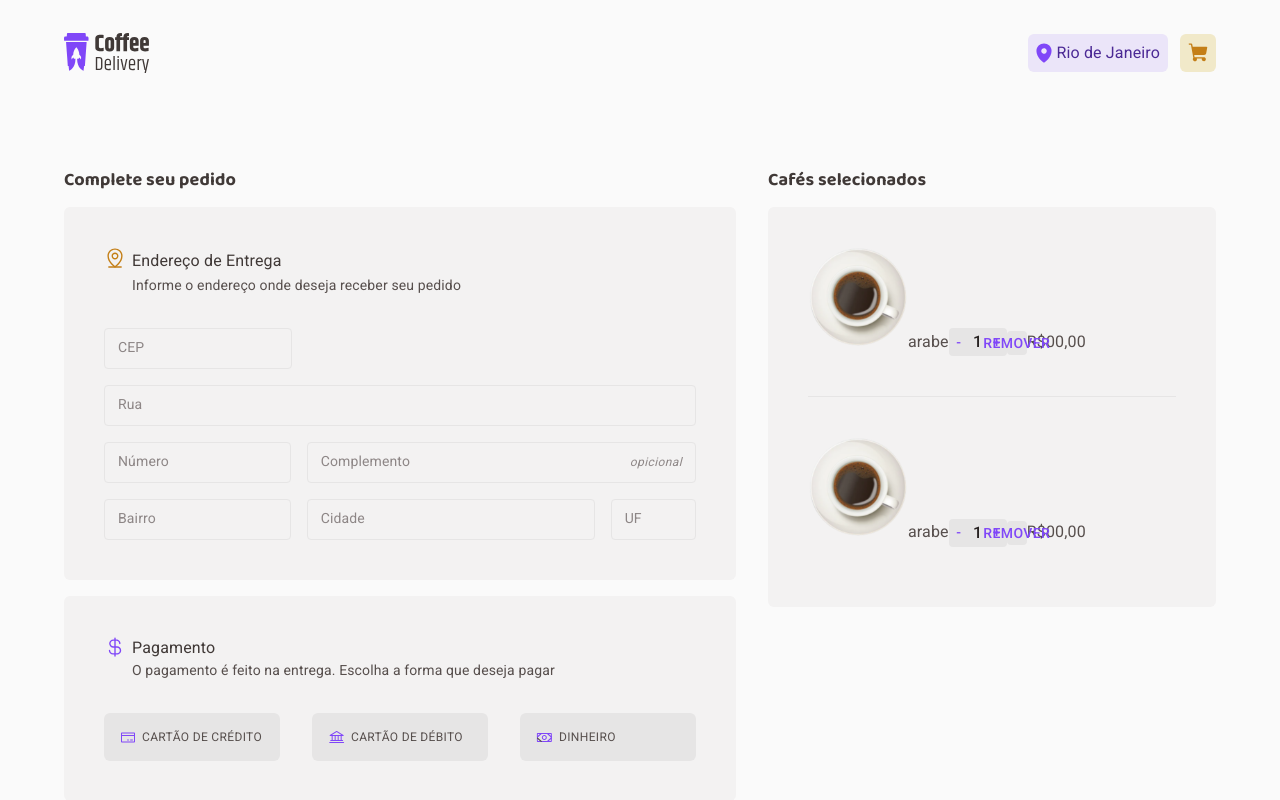
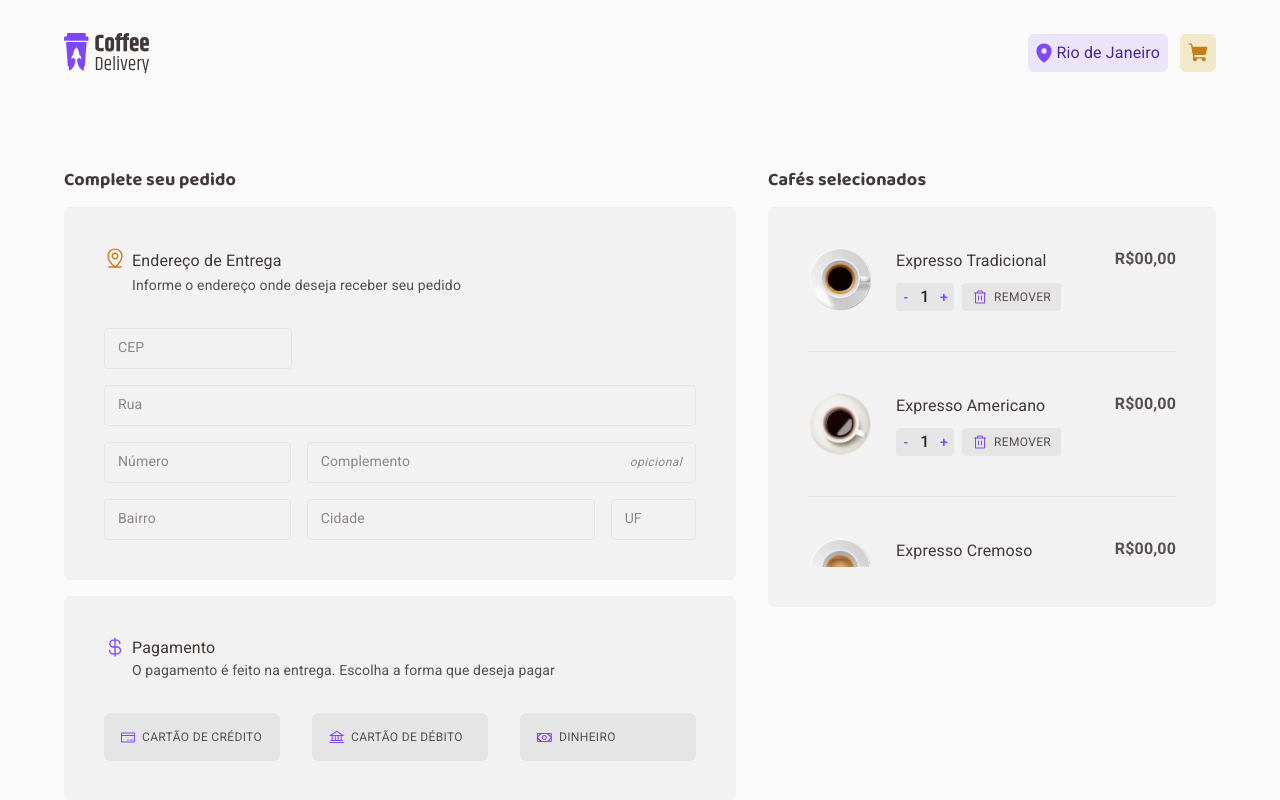
Before and after one commit to MoisesSantana/coffe-delivery, a React (Vite) app: page /checkout in a window 1280 px wide. Shown: the top 800 px of the page. Built offline with nearby package versions, Linux system fonts and the light colour scheme.

Commit message:
:construction: estabelecendo layout dos cards do carrinho

```diff
--- a/src/pages/Checkout/components/Cart/cart-styled.ts
+++ b/src/pages/Checkout/components/Cart/cart-styled.ts
@@ -1,21 +1,10 @@
-import { styled } from '@mui/material';
-import { CheckoutCards } from '../../../../styles/shared-styles';
+import { Button, styled } from '@mui/material';
 
 export const CartContainer = styled('aside')`
   margin: 0 auto;
   display: flex;
   flex-direction: column;
   gap: 1rem;
-  /* justify-content: space-between; */
-  /* @media (max-width: 1820px) {
-    width: 70%;
-  }
-  @media (max-width: 1540px) {
-    width: 80%;
-  }
-  @media (max-width: 1360px) {
-    width: 90%;
-  } */
 `;
 
 export const CartProductList = styled('ul')`
@@ -31,15 +20,43 @@ export const CartProductList = styled('ul')`
     width: 368px;
     padding: 40px 0;
     border-bottom: 1px solid ${({ theme }) => theme.palette.grey[400]};
+    display: flex;
+    justify-content: space-between;
 
     &:first-child {
       padding-top: 0;
     }
+
+    img {
+      width: 64px;
+    }
+
+    .teste {
+      display: flex;
+      flex-direction: column;
+      width: 100%;
+      padding: 0 1.5rem;
+      justify-content: space-between;
+
+      .teste2 {
+        display: flex;
+        gap: 0.5rem;
+      }
+    }
   }
 `;
 
-export const Fodase = styled('div')`
-  width: 368px;
-  padding: 40px 0;
-  background-color: red;
+export const RemoveButtonContainer = styled(Button)`
+  border: none;
+  background-color: ${({ theme }) => theme.palette.grey[400]};
+  color: ${({ theme }) => theme.palette.grey[700]};
+  font-weight: normal;
+  padding: 0 10px;
+  font-size: 0.75rem;
+  font-family: 'Roboto', sans-serif;
+
+  img {
+    max-width: 16px;
+    margin-right: 6px;
+  }
 `;
--- a/src/pages/Checkout/components/Cart/index.tsx
+++ b/src/pages/Checkout/components/Cart/index.tsx
@@ -1,9 +1,14 @@
 import { ButtonGroup, Typography } from '@mui/material';
-import { CartContainer, CartProductList } from './cart-styled';
+import {
+  CartContainer,
+  CartProductList,
+  RemoveButtonContainer,
+} from './cart-styled';
 import {
   ButtonContainer,
   CheckoutCards,
 } from '../../../../styles/shared-styles';
+import { cards } from '../../../../data';
 
 export function Cart() {
   return (
@@ -11,83 +16,30 @@ export function Cart() {
       <Typography variant="h4">Cafés selecionados</Typography>
       <CheckoutCards p="2.5rem">
         <CartProductList>
-          <li>
-            <img src="/coffees/coffee-arabe.svg" alt="" />
-            <span>arabe</span>
+          {cards.map((coffee) => (
+            <li key={coffee.name}>
+              <img src={coffee.image} alt={coffee.name} />
+              <div className="teste">
+                <Typography variant="subtitle1" fontSize={16}>
+                  {coffee.name}
+                </Typography>
+                <div className="teste2">
                   <ButtonGroup>
                     <ButtonContainer>-</ButtonContainer>
                     <ButtonContainer>1</ButtonContainer>
                     <ButtonContainer>+</ButtonContainer>
                   </ButtonGroup>
-            <ButtonContainer>Remover</ButtonContainer>
-            <span>R$00,00</span>
+                  <RemoveButtonContainer>
+                    <img src="/cart/trash.svg" alt="lixeira" />
+                    Remover
+                  </RemoveButtonContainer>
+                </div>
+              </div>
+              <Typography variant="body1" fontWeight="bold" fontSize={16}>
+                R$00,00
+              </Typography>
             </li>
-          <li>
-            <img src="/coffees/coffee-arabe.svg" alt="" />
-            <span>arabe</span>
-            <ButtonGroup>
-              <ButtonContainer>-</ButtonContainer>
-              <ButtonContainer>1</ButtonContainer>
-              <ButtonContainer>+</ButtonContainer>
-            </ButtonGroup>
-            <ButtonContainer>Remover</ButtonContainer>
-            <span>R$00,00</span>
-          </li>
-          <li>
-            <img src="/coffees/coffee-arabe.svg" alt="" />
-            <span>arabe</span>
-            <ButtonGroup>
-              <ButtonContainer>-</ButtonContainer>
-              <ButtonContainer>1</ButtonContainer>
-              <ButtonContainer>+</ButtonContainer>
-            </ButtonGroup>
-            <ButtonContainer>Remover</ButtonContainer>
-            <span>R$00,00</span>
-          </li>
-          <li>
-            <img src="/coffees/coffee-arabe.svg" alt="" />
-            <span>arabe</span>
-            <ButtonGroup>
-              <ButtonContainer>-</ButtonContainer>
-              <ButtonContainer>1</ButtonContainer>
-              <ButtonContainer>+</ButtonContainer>
-            </ButtonGroup>
-            <ButtonContainer>Remover</ButtonContainer>
-            <span>R$00,00</span>
-          </li>
-          <li>
-            <img src="/coffees/coffee-arabe.svg" alt="" />
-            <span>arabe</span>
-            <ButtonGroup>
-              <ButtonContainer>-</ButtonContainer>
-              <ButtonContainer>1</ButtonContainer>
-              <ButtonContainer>+</ButtonContainer>
-            </ButtonGroup>
-            <ButtonContainer>Remover</ButtonContainer>
-            <span>R$00,00</span>
-          </li>
-          <li>
-            <img src="/coffees/coffee-arabe.svg" alt="" />
-            <span>arabe</span>
-            <ButtonGroup>
-              <ButtonContainer>-</ButtonContainer>
-              <ButtonContainer>1</ButtonContainer>
-              <ButtonContainer>+</ButtonContainer>
-            </ButtonGroup>
-            <ButtonContainer>Remover</ButtonContainer>
-            <span>R$00,00</span>
-          </li>
-          <li>
-            <img src="/coffees/coffee-arabe.svg" alt="" />
-            <span>arabe</span>
-            <ButtonGroup>
-              <ButtonContainer>-</ButtonContainer>
-              <ButtonContainer>1</ButtonContainer>
-              <ButtonContainer>+</ButtonContainer>
-            </ButtonGroup>
-            <ButtonContainer>Remover</ButtonContainer>
-            <span>R$00,00</span>
-          </li>
+          ))}
         </CartProductList>
       </CheckoutCards>
     </CartContainer>
```
Also changed, not shown: public/cart/trash.svg (added). Lines whose indentation alone changed are shown as unchanged.
